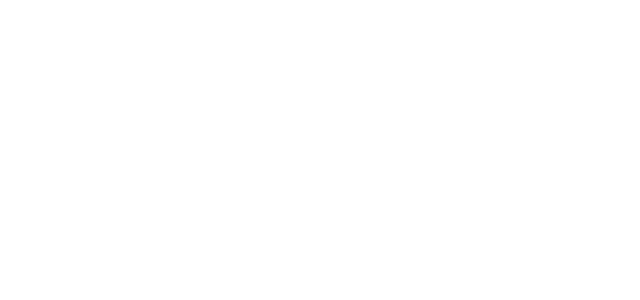
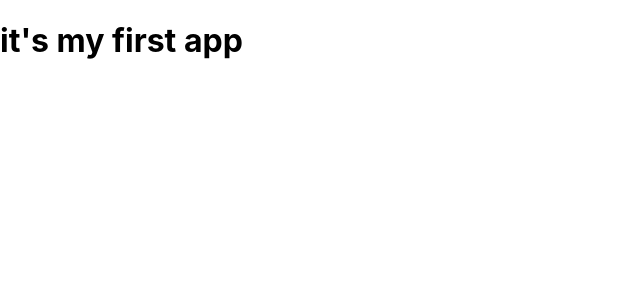
Before and after one commit to theshahzaib5/learn-react-hackernews, a React (Create React App) app: page / in a window 1280 px wide. Shown: the top 300 px of the page, without its empty margins (0-640 px from the left). Built offline with nearby package versions, Linux system fonts and the light colour scheme.

Commit message:
removed unnecessary code

```diff
--- a/src/App.js
+++ b/src/App.js
@@ -1,11 +1,10 @@
 import React from 'react';
-import logo from './logo.svg';
 import './App.css';
 
 function App() {
   return (
-    <div className="App">
-
+    <div>
+      <h1>it's my first app</h1>
     </div>
   );
 }
```
Also changed, not shown: 1 other file (tests, documents, lock files or other folders).
